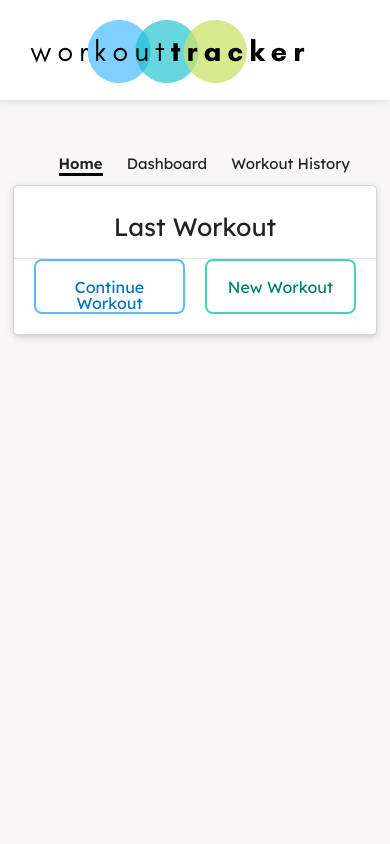
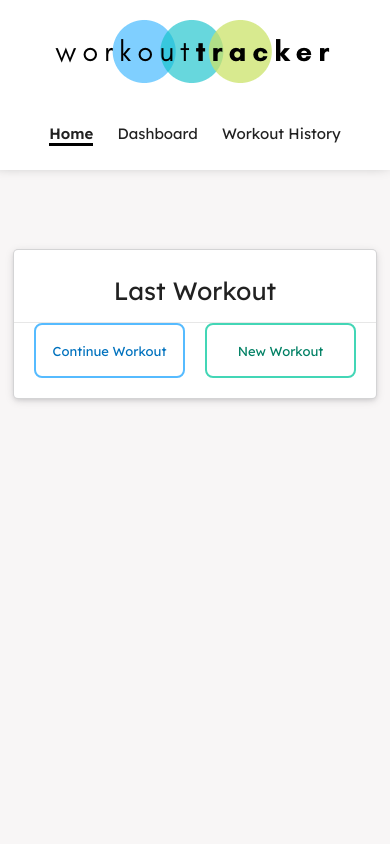
Before and after one commit to jkaho/workout-tracker, a website: page public/index.html in a window 390 px wide. Shown: the top 844 px of the page. Drawn offline with nearby package versions, Linux system fonts and the light colour scheme; no server answers.

Commit message:
Add responsive styles to homepage

```diff
--- a/public/css/index.css
+++ b/public/css/index.css
@@ -1,4 +1,3 @@
-
 .workout header {
     height: 80px;
 }
@@ -101,3 +100,20 @@
     margin: 30px auto;
     font-size: 18px;
 }
+
+/* ------- MEDIA QUERIES ------- */
+@media (max-width: 500px) {
+    .workout-table {
+        padding: 20px 5px 20px 20px;
+        font-size: 12px;
+    }
+
+    .workout-values {
+        padding-left: 15px;
+    }
+
+    #continue-btn, #new-btn {
+        font-size: 13px;
+        padding: 20px 10px;
+    }
+}
--- a/public/css/style.css
+++ b/public/css/style.css
@@ -345,3 +345,22 @@ footer {
         right: -320px;
     }
 }
+
+/* ------- MEDIA QUERIES ------- */
+@media (max-width: 500px) {
+    nav {
+        height: 170px;
+    }
+
+    .nav-title {
+        width: 100%;
+        text-align: center;
+    }
+
+    .nav-links {
+        width: fit-content;
+        padding-top: 0;
+        float: none;
+        margin: 0 auto;
+    }
+}
```
